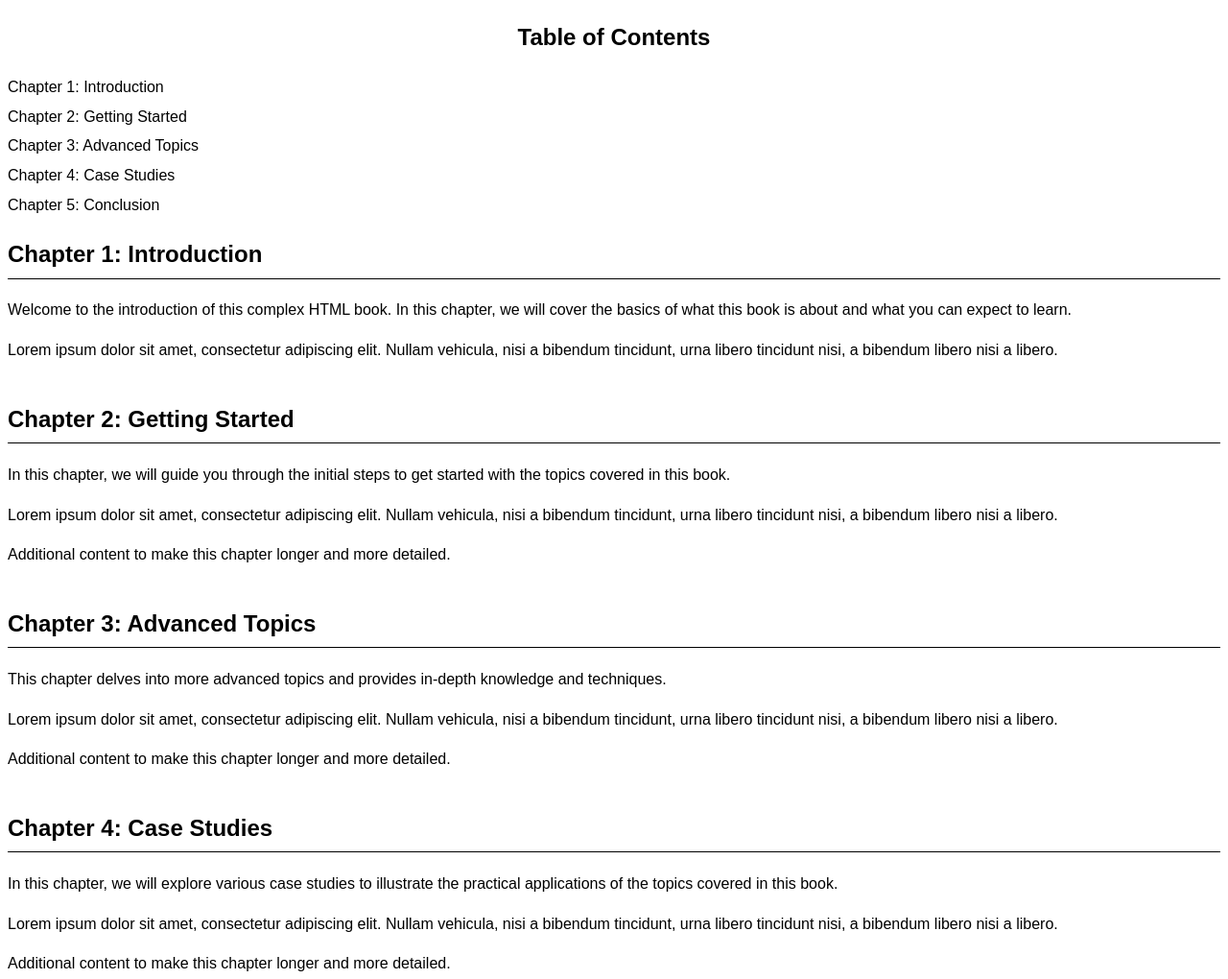
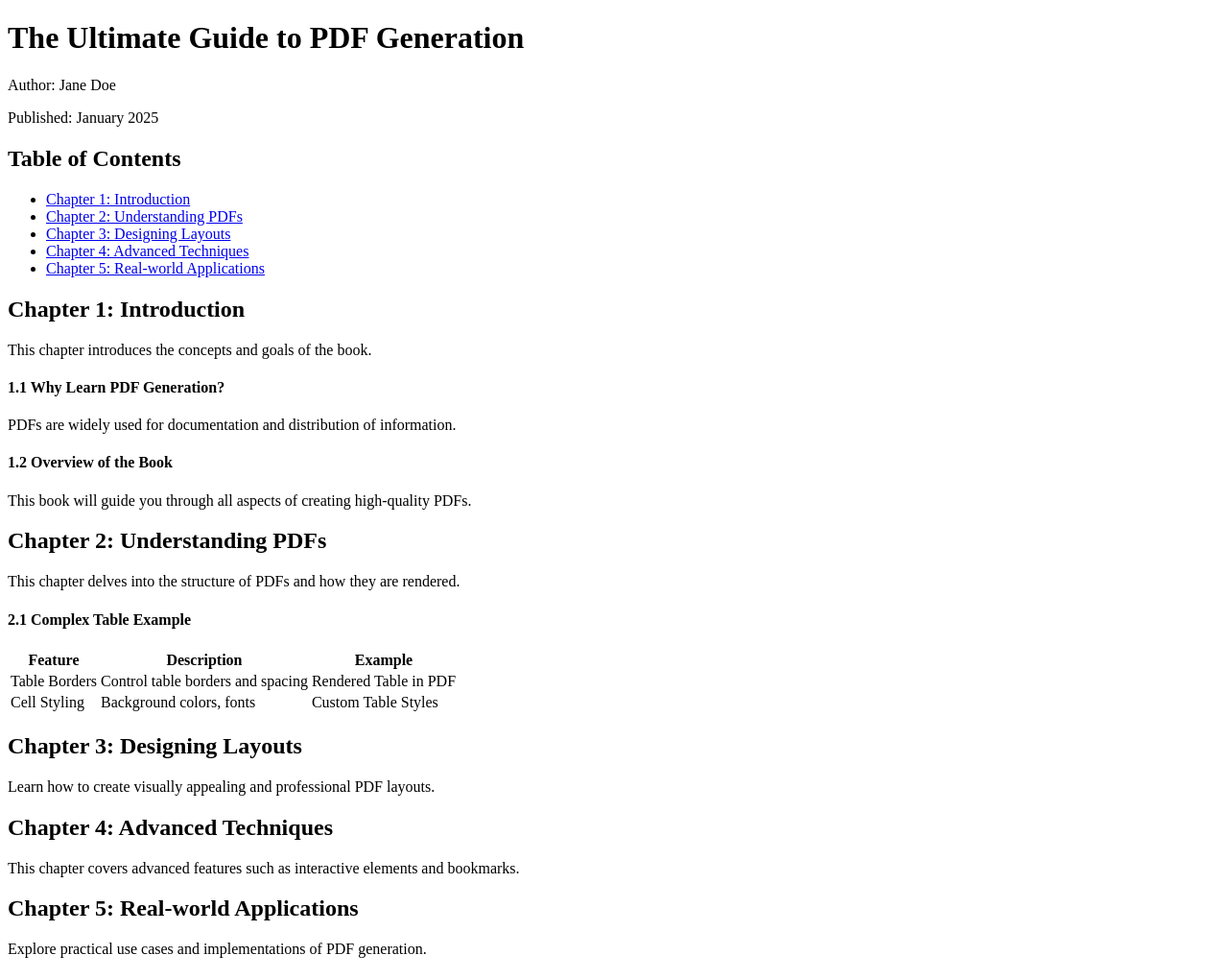
Before and after one commit to SanzarRehman/java-pdf, a plain HTML site: page src/main/resources/more/page.html in a window 1280 px wide. Shown: the top 1020 px of the page at 96% size. Drawn offline with Linux system fonts and the light colour scheme.

```diff
--- a/src/main/resources/more/page.html
+++ b/src/main/resources/more/page.html
@@ -2,86 +2,98 @@
 <html lang="en">
 <head>
     <meta charset="UTF-8">
-    <title>Complex HTML Book</title>
-    <style>
-        body {
-            font-family: Arial, sans-serif;
-            line-height: 1.6;
-        }
-        .toc {
-            margin-bottom: 20px;
-        }
-        .toc h2 {
-            text-align: center;
-        }
-        .toc ul {
-            list-style-type: none;
-            padding: 0;
-        }
-        .toc ul li {
-            margin: 5px 0;
-        }
-        .toc ul li a {
-            text-decoration: none;
-            color: #000;
-        }
-        .toc ul li a:hover {
-            text-decoration: underline;
-        }
-        .chapter {
-            margin-bottom: 40px;
-        }
-        .chapter h2 {
-            border-bottom: 1px solid #000;
-            padding-bottom: 5px;
-        }
-    </style>
+    <meta name="viewport" content="width=device-width, initial-scale=1.0">
+    <title>PDF Book with Bengali Page Numbers</title>
 </head>
 <body>
 
+<!-- Cover Page -->
+<div class="cover-page">
+    <h1 class="cover-title">The Ultimate Guide to PDF Generation</h1>
+    <p class="cover-author">Author: Jane Doe</p>
+    <p class="cover-date">Published: January 2025</p>
+</div>
+
+<div class="page-break"></div>
+
+<!-- Table of Contents -->
 <div class="toc">
-    <h2>Table of Contents</h2>
+    <h2 class="toc-title">Table of Contents</h2>
     <ul>
         <li><a href="#chapter1">Chapter 1: Introduction</a></li>
-        <li><a href="#chapter2">Chapter 2: Getting Started</a></li>
-        <li><a href="#chapter3">Chapter 3: Advanced Topics</a></li>
-        <li><a href="#chapter4">Chapter 4: Case Studies</a></li>
-        <li><a href="#chapter5">Chapter 5: Conclusion</a></li>
+        <li><a href="#chapter2">Chapter 2: Understanding PDFs</a></li>
+        <li><a href="#chapter3">Chapter 3: Designing Layouts</a></li>
+        <li><a href="#chapter4">Chapter 4: Advanced Techniques</a></li>
+        <li><a href="#chapter5">Chapter 5: Real-world Applications</a></li>
     </ul>
 </div>
 
-<div class="chapter" id="chapter1">
-    <h2>Chapter 1: Introduction</h2>
-    <p>Welcome to the introduction of this complex HTML book. In this chapter, we will cover the basics of what this book is about and what you can expect to learn.</p>
-    <p>Lorem ipsum dolor sit amet, consectetur adipiscing elit. Nullam vehicula, nisi a bibendum tincidunt, urna libero tincidunt nisi, a bibendum libero nisi a libero.</p>
+<div class="page-break"></div>
+
+<!-- Chapters -->
+<div class="content" id="chapter1">
+    <h2 class="chapter-title">Chapter 1: Introduction</h2>
+    <p>This chapter introduces the concepts and goals of the book.</p>
+    <div class="subsection">
+        <h4>1.1 Why Learn PDF Generation?</h4>
+        <p>PDFs are widely used for documentation and distribution of information.</p>
+    </div>
+    <div class="subsection">
+        <h4>1.2 Overview of the Book</h4>
+        <p>This book will guide you through all aspects of creating high-quality PDFs.</p>
+    </div>
 </div>
 
-<div class="chapter" id="chapter2">
-    <h2>Chapter 2: Getting Started</h2>
-    <p>In this chapter, we will guide you through the initial steps to get started with the topics covered in this book.</p>
-    <p>Lorem ipsum dolor sit amet, consectetur adipiscing elit. Nullam vehicula, nisi a bibendum tincidunt, urna libero tincidunt nisi, a bibendum libero nisi a libero.</p>
-    <p>Additional content to make this chapter longer and more detailed.</p>
+<div class="page-break"></div>
+
+<div class="content" id="chapter2">
+    <h2 class="chapter-title">Chapter 2: Understanding PDFs</h2>
+    <p>This chapter delves into the structure of PDFs and how they are rendered.</p>
+    <div class="subsection">
+        <h4>2.1 Complex Table Example</h4>
+        <table>
+            <thead>
+            <tr>
+                <th>Feature</th>
+                <th>Description</th>
+                <th>Example</th>
+            </tr>
+            </thead>
+            <tbody>
+            <tr>
+                <td>Table Borders</td>
+                <td>Control table borders and spacing</td>
+                <td>Rendered Table in PDF</td>
+            </tr>
+            <tr>
+                <td>Cell Styling</td>
+                <td>Background colors, fonts</td>
+                <td>Custom Table Styles</td>
+            </tr>
+            </tbody>
+        </table>
+    </div>
 </div>
 
-<div class="chapter" id="chapter3">
-    <h2>Chapter 3: Advanced Topics</h2>
-    <p>This chapter delves into more advanced topics and provides in-depth knowledge and techniques.</p>
-    <p>Lorem ipsum dolor sit amet, consectetur adipiscing elit. Nullam vehicula, nisi a bibendum tincidunt, urna libero tincidunt nisi, a bibendum libero nisi a libero.</p>
-    <p>Additional content to make this chapter longer and more detailed.</p>
+<div class="page-break"></div>
+
+<div class="content" id="chapter3">
+    <h2 class="chapter-title">Chapter 3: Designing Layouts</h2>
+    <p>Learn how to create visually appealing and professional PDF layouts.</p>
 </div>
 
-<div class="chapter" id="chapter4">
-    <h2>Chapter 4: Case Studies</h2>
-    <p>In this chapter, we will explore various case studies to illustrate the practical applications of the topics covered in this book.</p>
-    <p>Lorem ipsum dolor sit amet, consectetur adipiscing elit. Nullam vehicula, nisi a bibendum tincidunt, urna libero tincidunt nisi, a bibendum libero nisi a libero.</p>
-    <p>Additional content to make this chapter longer and more detailed.</p>
+<div class="page-break"></div>
+
+<div class="content" id="chapter4">
+    <h2 class="chapter-title">Chapter 4: Advanced Techniques</h2>
+    <p>This chapter covers advanced features such as interactive elements and bookmarks.</p>
 </div>
 
-<div class="chapter" id="chapter5">
-    <h2>Chapter 5: Conclusion</h2>
-    <p>We conclude the book with a summary of the key points and final thoughts.</p>
-    <p>Lorem ipsum dolor sit amet, consectetur adipiscing elit. Nullam vehicula, nisi a bibendum tincidunt, urna libero tincidunt nisi, a bibendum libero nisi a libero.</p>
-    <p>Additional content to make this chapter longer and more detailed.</p>
+<div class="page-break"></div>
+
+<div class="content" id="chapter5">
+    <h2 class="chapter-title">Chapter 5: Real-world Applications</h2>
+    <p>Explore practical use cases and implementations of PDF generation.</p>
 </div>
 
 </body>
--- a/src/main/resources/more/style.css
+++ b/src/main/resources/more/style.css
@@ -1,46 +1,77 @@
+
 body {
-    font-family: Arial, sans-serif;
+    font-family: "Times New Roman", serif;
     line-height: 1.6;
-    margin: 20px;
+    margin: 0;
+    padding: 0;
+    color: #333;
+}
+
+.cover-page {
+    text-align: center;
+    margin-top: 100px;
+}
+.cover-title {
+    font-size: 3em;
+}
+.cover-author, .cover-date {
+    font-size: 1.2em;
+    color: #555;
+}
+
+/* Table of Contents */
+.toc {
+    margin: 50px;
+}
+.toc-title {
+    text-align: center;
+    font-size: 2.5em;
+    margin-bottom: 20px;
+}
+.toc ul {
+    list-style: none;
     padding: 0;
 }
-
-.container {
-    max-width: 800px;
-    margin: auto;
-    padding: 20px;
-    border: 1px solid #ddd;
-    border-radius: 8px;
-    background-color: #f9f9f9;
+.toc ul li {
+    margin: 10px 0;
+    font-size: 1.2em;
 }
 
-h1 {
-    color: #333;
+.content {
+    margin: 40px;
+}
+.chapter-title {
     text-align: center;
+    font-size: 2em;
+    margin-bottom: 20px;
 }
-
-h2 {
-    color: #555;
+.subsection {
     margin-top: 20px;
 }
-
-p {
-    margin: 10px 0;
-}
-
 table {
     width: 100%;
     border-collapse: collapse;
-    margin: 20px 0;
+    margin-top: 20px;
 }
-
-table th, table td {
+th, td {
     border: 1px solid #ddd;
     padding: 10px;
     text-align: left;
 }
+th {
+    background-color: #f4f4f4;
+}
 
-table th {
-    background-color: #f4f4f4;
-    color: #333;
+/* Page Breaks */
+.page-break {
+    page-break-after: always;
 }
+
+/* Page Settings */
+@page {
+    margin: 1in;
+}
+@page :first {
+    margin-top: 2in;
+    size: A4;
+}
```
Also changed, not shown: src/main/resources/more/NotoSansBengali-VariableFont_wdth,wght.ttf (added), 3 other files.
